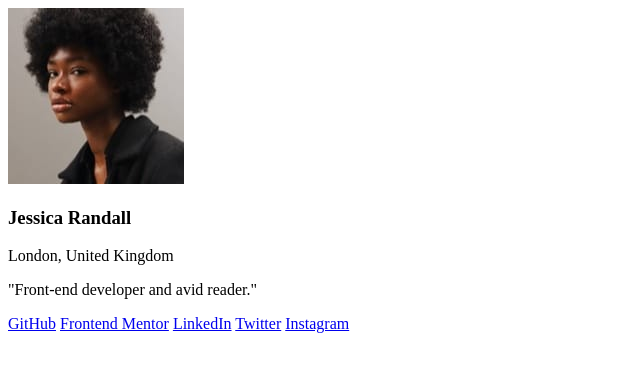
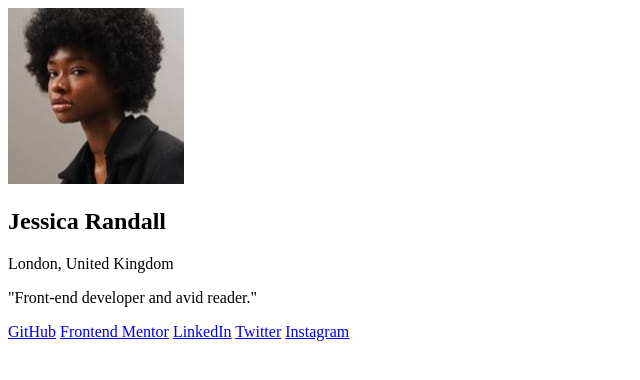
Before and after one commit to Aayan16/Social-Links-Profile, a plain HTML site: page index.html in a window 1280 px wide. Shown: the whole page, without its empty margins (0-640 px from the left). Drawn offline with Linux system fonts and the light colour scheme.

Commit message:
Final Index.html(Updated)

```diff
--- a/index.html
+++ b/index.html
@@ -8,12 +8,12 @@
     <link rel="stylesheet" href="style.css">
 </head>
 <body>
-    <main>
         <div class="container">
             <img src="assets/images/avatar-jessica.jpeg" alt="Profile pic" class="profile-pic">
-            <h3 class="name">Jessica Randall</h3>
+            <h2 class="name">Jessica Randall</h2>
             <p class="location">London, United Kingdom</p>
             <p class="description">"Front-end developer and avid reader."</p>
+
         <div class="Links">
             <a href="https://www.GitHub.com" target="_blank" class="GitHub">GitHub</a>
             <a href="https://www.frontendmentor.io" target="_blank" class="Front-end-mentor">Frontend Mentor</a>
@@ -22,6 +22,5 @@
             <a href="https://www.instagram.com" target="_blank" class="Instagram">Instagram</a>
         </div>
         </div>
-    </main>
 </body>
 </html>
```
